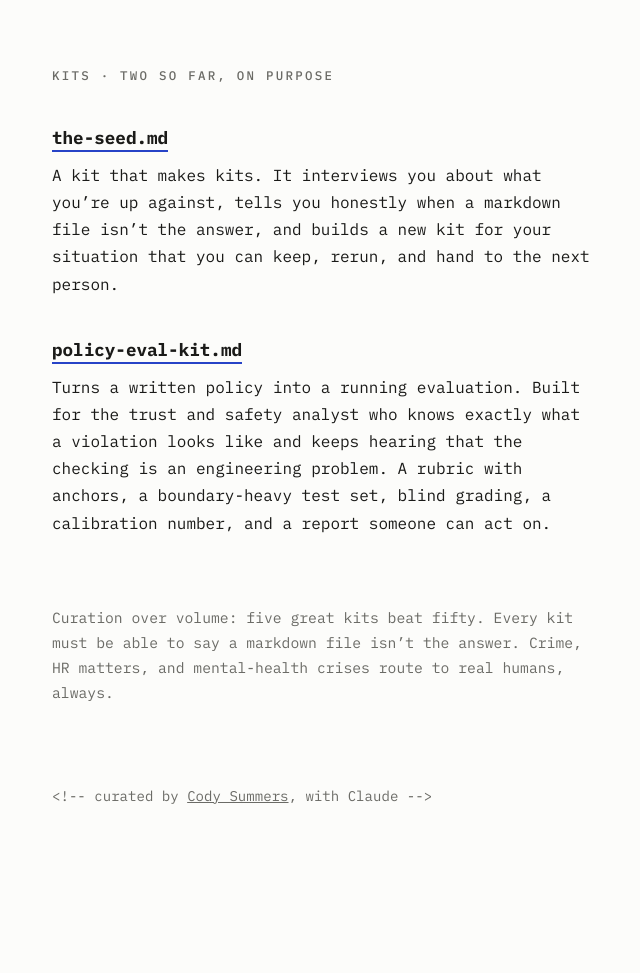
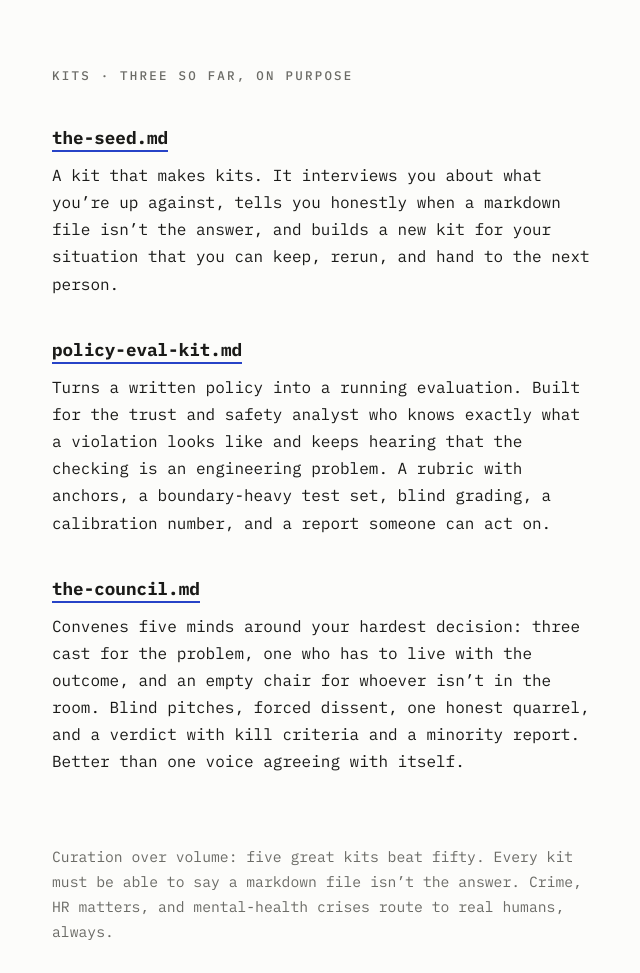
Before and after one commit to fwdioorg/fwdio, a plain HTML site: page index.html in a window 1280 px wide. Shown: the part 617-1590 px from the top of the page, without its empty margins (300-940 px from the left). Before the commit the page ends 1490 px from the top, so only its background shows below. Drawn offline with Linux system fonts and the light colour scheme.

Commit message:
kit 3: the-council — cast minds, blind pitches, dissent quota, empty chair, kill criteria
Co-Authored-By: Claude Fable 5 <noreply@anthropic.com>

```diff
--- a/index.html
+++ b/index.html
@@ -137,7 +137,7 @@
   </section>
 
   <section class="kits">
-    <div class="label">Kits &middot; two so far, on purpose</div>
+    <div class="label">Kits &middot; three so far, on purpose</div>
 
     <article class="kit">
       <h2><a href="/the-seed.md">the-seed.md</a></h2>
@@ -159,6 +159,17 @@
         calibration number, and a report someone can act on.
       </p>
     </article>
+
+    <article class="kit">
+      <h2><a href="/the-council.md">the-council.md</a></h2>
+      <p class="desc">
+        Convenes five minds around your hardest decision: three cast for the
+        problem, one who has to live with the outcome, and an empty chair for
+        whoever isn&rsquo;t in the room. Blind pitches, forced dissent, one
+        honest quarrel, and a verdict with kill criteria and a minority
+        report. Better than one voice agreeing with itself.
+      </p>
+    </article>
   </section>
 
   <p class="norms">
```
Also changed, not shown: 2 other files.
